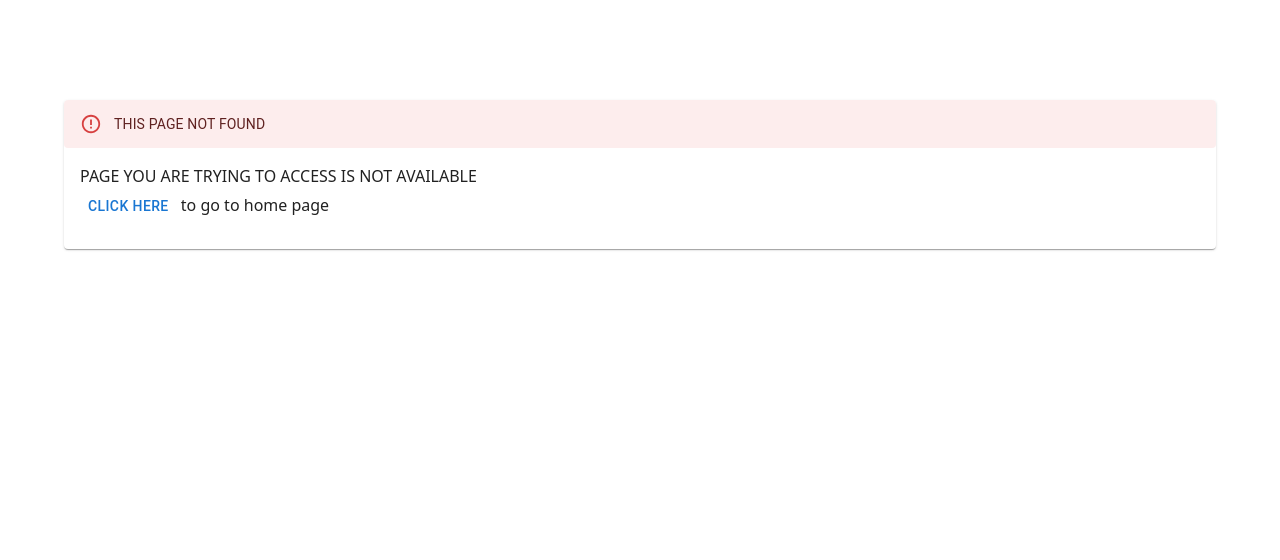
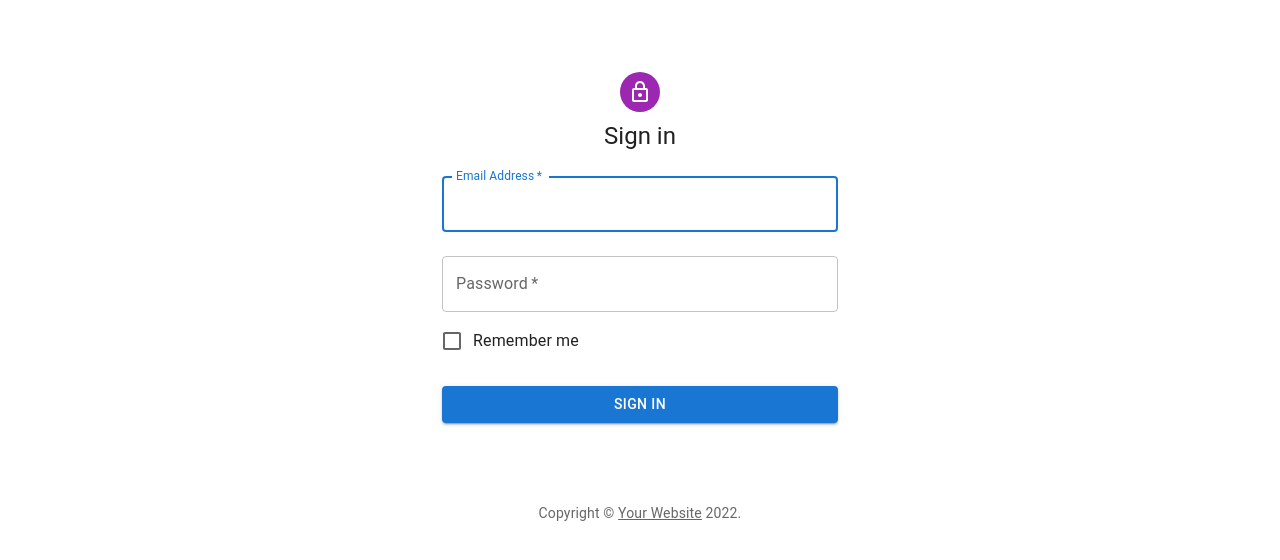
Before and after one commit to emma-edwards/CSCI314-C13, a React (Create React App) app in the folder my-react-app/: page /AdminSignIn in a window 1280 px wide. Before the commit this address had no page. Shown: the top 560 px of the page. Built offline with nearby package versions, Linux system fonts and the light colour scheme; what google-maps-react would draw is missing.

Commit message:
admin page

```diff
--- /dev/null
+++ b/my-react-app/src/Pages/AdminHome.js
@@ -0,0 +1,66 @@
+import * as React from 'react';
+import { useEffect, useState } from 'react';
+import Avatar from '@mui/material/Avatar';
+import Button from '@mui/material/Button';
+import CssBaseline from '@mui/material/CssBaseline';
+import TextField from '@mui/material/TextField';
+import FormControlLabel from '@mui/material/FormControlLabel';
+import Checkbox from '@mui/material/Checkbox';
+import Link from '@mui/material/Link';
+import Grid from '@mui/material/Grid';
+import Box from '@mui/material/Box';
+import LockOutlinedIcon from '@mui/icons-material/LockOutlined';
+import Typography from '@mui/material/Typography';
+import Container from '@mui/material/Container';
+import { createTheme, ThemeProvider } from '@mui/material/styles';
+import { Outlet, Link as RouterLink } from 'react-router-dom';
+import Toolbar from "@mui/material/Toolbar";
+import CameraIcon from "@mui/icons-material/PhotoCamera";
+import AppBar from "@mui/material/AppBar";
+
+const professionalId = 1;
+
+const Admin = () => {
+    const [professional, setProfessional] = useState([{}])
+
+    useEffect(() => {
+        fetch(`http://localhost:8080/professional/getProfessional/${professionalId}`) //Pulls specific customer from the server
+            .then(response => {
+                if (!response.ok) { //If the pull fails
+                    alert('There are no professionals');
+                    throw response
+                }
+                return response.json()
+            })
+            .then(json=>{
+                let professional = json;
+                setProfessional(professional);
+                console.log(professional);
+            })
+    }, []);
+
+
+    return (
+        <>
+            <AppBar position="relative">
+                <Toolbar>
+                    <CameraIcon sx={{ mr: 2 }} />
+                    <RouterLink to="/">
+                        <Typography variant="h6" color="white" noWrap>
+                            Home
+                        </Typography>
+                    </RouterLink>
+
+                </Toolbar>
+            </AppBar>
+
+            <Container>
+
+
+                <h1>Manage Professionals</h1>
+            </Container>
+        </>
+    )
+};
+
+export default Admin;
--- /dev/null
+++ b/my-react-app/src/Pages/AdminSignIn.js
@@ -0,0 +1,104 @@
+import * as React from 'react';
+import { useEffect, useState } from 'react';
+import Avatar from '@mui/material/Avatar';
+import Button from '@mui/material/Button';
+import CssBaseline from '@mui/material/CssBaseline';
+import TextField from '@mui/material/TextField';
+import FormControlLabel from '@mui/material/FormControlLabel';
+import Checkbox from '@mui/material/Checkbox';
+import Link from '@mui/material/Link';
+import Grid from '@mui/material/Grid';
+import Box from '@mui/material/Box';
+import LockOutlinedIcon from '@mui/icons-material/LockOutlined';
+import Typography from '@mui/material/Typography';
+import Container from '@mui/material/Container';
+import { createTheme, ThemeProvider } from '@mui/material/styles';
+import { Outlet, Link as RouterLink } from 'react-router-dom';
+
+function Copyright(props) {
+    return (
+        <Typography variant="body2" color="text.secondary" align="center" {...props}>
+            {'Copyright © '}
+            <Link color="inherit" href="https://mui.com/">
+                Your Website
+            </Link>{' '}
+            {new Date().getFullYear()}
+            {'.'}
+        </Typography>
+    );
+}
+
+const theme = createTheme();
+
+const AdminSignIn = () => {
+    const handleSubmit = (event) => {
+        event.preventDefault();
+        const data = new FormData(event.currentTarget);
+        console.log({
+            email: data.get('email'),
+            password: data.get('password'),
+        });
+
+        window.location.href = '/AdminHome'
+    };
+
+    return (
+        <ThemeProvider theme={theme}>
+            <Container component="main" maxWidth="xs">
+                <CssBaseline />
+                <Box
+                    sx={{
+                        marginTop: 8,
+                        display: 'flex',
+                        flexDirection: 'column',
+                        alignItems: 'center',
+                    }}
+                >
+                    <Avatar sx={{ m: 1, bgcolor: 'secondary.main' }}>
+                        <LockOutlinedIcon />
+                    </Avatar>
+                    <Typography component="h1" variant="h5">
+                        Sign in
+                    </Typography>
+                    <Box component="form" onSubmit={handleSubmit} noValidate sx={{ mt: 1 }}>
+                        <TextField
+                            margin="normal"
+                            required
+                            fullWidth
+                            id="email"
+                            label="Email Address"
+                            name="email"
+                            autoComplete="email"
+                            autoFocus
+                        />
+                        <TextField
+                            margin="normal"
+                            required
+                            fullWidth
+                            name="password"
+                            label="Password"
+                            type="password"
+                            id="password"
+                            autoComplete="current-password"
+                        />
+                        <FormControlLabel
+                            control={<Checkbox value="remember" color="primary" />}
+                            label="Remember me"
+                        />
+                        <Button
+                            type="submit"
+                            fullWidth
+                            variant="contained"
+                            sx={{ mt: 3, mb: 2 }}
+                        >
+                            Sign In
+                        </Button>
+                    </Box>
+                </Box>
+                <Copyright sx={{ mt: 8, mb: 4 }} />
+            </Container>
+        </ThemeProvider>
+    )
+};
+
+export default AdminSignIn;
--- a/my-react-app/src/Pages/Home.js
+++ b/my-react-app/src/Pages/Home.js
@@ -177,6 +177,13 @@ export default function Home() {
                 </Container>
 
             </main>
+
+            <Container>
+                <RouterLink to="/AdminSignIn">
+                    <button>Admin sign in</button>
+                </RouterLink>
+            </Container>
+
             {/* Footer */}
             <Box sx={{ bgcolor: 'background.paper', p: 6 }} component="footer">
                 <Typography variant="h6" align="center" gutterBottom>
--- a/my-react-app/src/index.js
+++ b/my-react-app/src/index.js
@@ -29,6 +29,8 @@ import 'bootstrap/dist/css/bootstrap.css';
 import PSignIn from './Pages/PSignIn';
 import PageNotFound from './Pages/PageNotFound';
 import CalloutHistory from './Pages/CalloutHistory';
+import AdminHome from './Pages/AdminHome';
+import AdminSignIn from './Pages/AdminSignIn';
 import Layout from './Pages/Layout';
 
 import Payment from './Pages/Payment';
@@ -45,6 +47,8 @@ export default function App() {
         <Route path="ProfessionalReg" element={<ProfessionalReg />} />
         <Route path="PSignIn" element={<PSignIn />} />
         <Route path="*" element={<PageNotFound />} />
+        <Route path="AdminSignIn" element={<AdminSignIn />} />
+        <Route path="AdminHome" element={<AdminHome />} />
 
 
         <Route element={<Nav />}>
```
